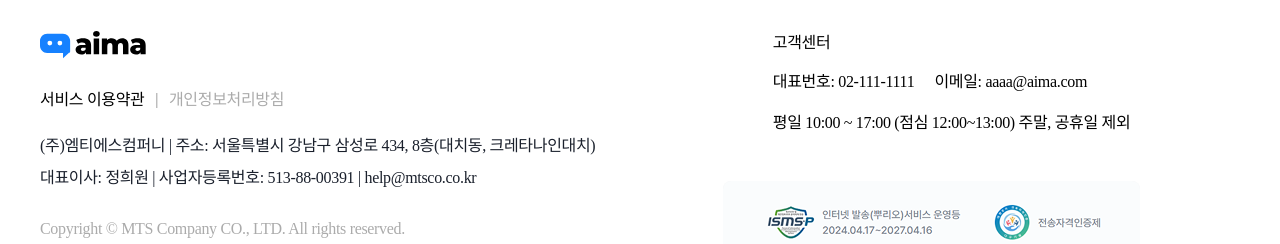
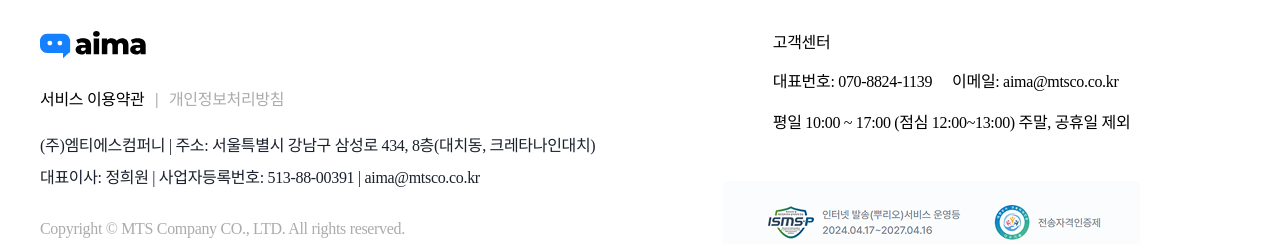
Before and after one commit to mtscoaima/aima, a Next.js app: page /messages/send in a window 1280 px wide. Shown: the part 1269-1513 px from the top of the page. Built offline with nearby package versions, Linux system fonts and the light colour scheme.

Commit message:
fix: 고객센터 연락처/이메일 정보 업데이트
Footer 및 RoleGuard에서 대표번호를 070-8824-1139로, 이메일을 aima@mtsco.co.kr로 변경.

```diff
--- a/src/components/Footer.tsx
+++ b/src/components/Footer.tsx
@@ -29,7 +29,7 @@ export default function Footer() {
             (주)엠티에스컴퍼니 | 주소: 서울특별시 강남구 삼성로 434, 8층(대치동,
             크레타나인대치)
             <br />
-            대표이사: 정희원 | 사업자등록번호: 513-88-00391 | help@mtsco.co.kr
+            대표이사: 정희원 | 사업자등록번호: 513-88-00391 | aima@mtsco.co.kr
           </div>
           <div className="footer-landing-copyright">
             Copyright © MTS Company CO., LTD. All rights reserved.
@@ -39,8 +39,8 @@ export default function Footer() {
           <div className="footer-landing-customer">
             <div className="footer-landing-customer-title">고객센터</div>
             <div className="footer-landing-customer-contact">
-              <div>대표번호: 02-111-1111</div>
-              <div>이메일: aaaa@aima.com</div>
+              <div>대표번호: 070-8824-1139</div>
+              <div>이메일: aima@mtsco.co.kr</div>
             </div>
             <div>평일 10:00 ~ 17:00 (점심 12:00~13:00) 주말, 공휴일 제외</div>
           </div>
--- a/src/components/RoleGuard.tsx
+++ b/src/components/RoleGuard.tsx
@@ -291,7 +291,7 @@ export function AdvertiserGuardWithDisabled({
   ) {
     const title = isRejected ? "계정 승인 거부" : "계정 승인 필요";
     const message = isRejected
-      ? "승인이 거부되었습니다. 고객센터(02-111-1111)로 문의해주세요"
+      ? "승인이 거부되었습니다. 고객센터(070-8824-1139)로 문의해주세요"
       : "승인 대기 중입니다. 관리자에게 문의해주세요";
 
     return (
```
